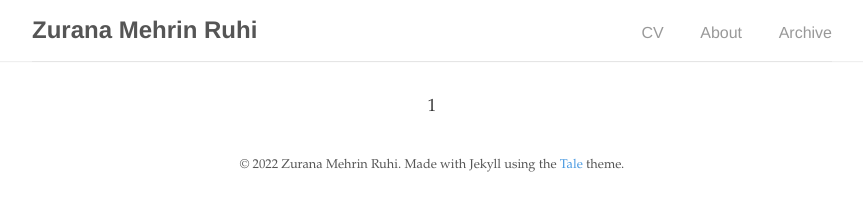
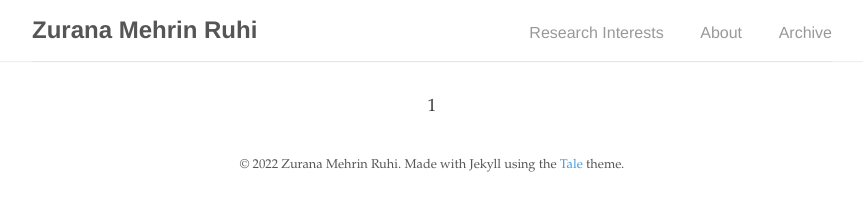
Before and after one commit to zmruhi1/portfolio, a Jekyll site: the page built from index.html, in a window 1280 px wide. Shown: the top 216 px of the page, without its empty margins (208-1071 px from the left). Built offline with Jekyll 4.4.1, drawn with Linux system fonts in a browser that asks for light colours; the list of posts is cut into pages by our own code.

Commit message:
Update default.html

```diff
--- a/_layouts/default.html
+++ b/_layouts/default.html
@@ -10,7 +10,7 @@
           <h2 class="nav-title">{{ site.title }}</h2>
         </a>
         <ul>
-          <li><a href="{{ '/cv' | prepend: site.baseurl }}">CV</a></li>
+          <li><a href="{{ '/research_interests' | prepend: site.baseurl }}">Research Interests</a></li>
           <li><a href="{{ '/about' | prepend: site.baseurl }}">About</a></li>
           <li><a href="{{ '/archive' | prepend: site.baseurl }}">Archive</a></li>
         </ul>
```
